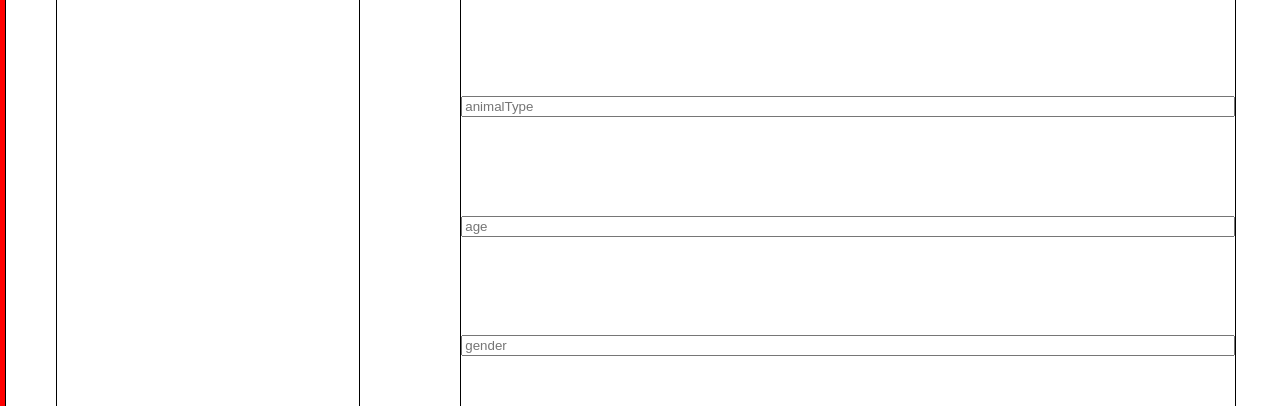
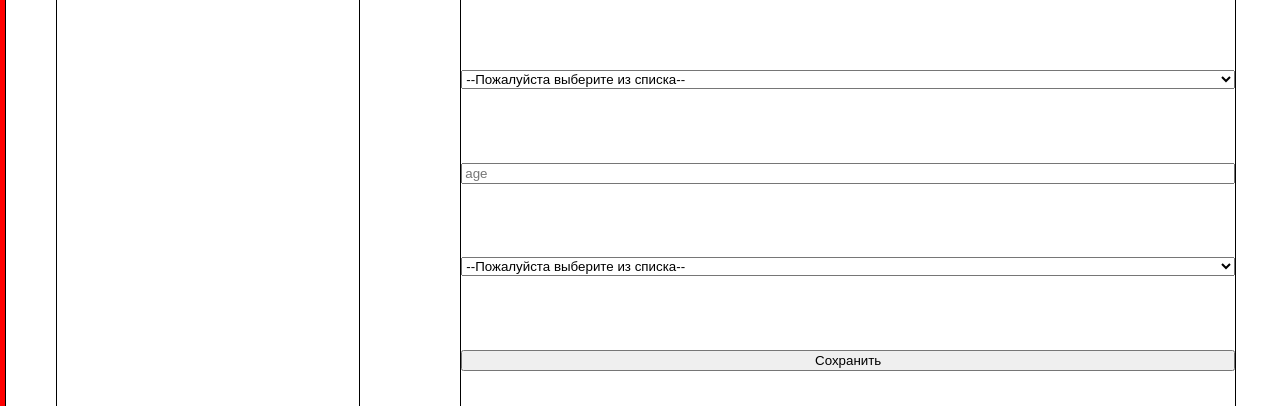
Before and after one commit to Nikkolg/TailTales, a React (Vite) app in the folder client/: page /main in a window 1280 px wide. Both pictures are taken after a click on the button "Редактировать". Shown: the part 133-539 px from the top of the page. Built offline with nearby package versions, Linux system fonts and the light colour scheme; no server answers.

Commit message:
add update data about current user

```diff
--- a/client/src/hooks/useAuthRequest.jsx
+++ b/client/src/hooks/useAuthRequest.jsx
@@ -40,7 +40,11 @@ const useAuthRequest = () => {
         [sendRequest]
     );
 
-    return { sendRequest, register, error, setError };
+    const updateCurrentUser = async (url, body) => {
+        return sendRequest(url, 'PUT', body);
+    };
+
+    return { sendRequest, register, updateCurrentUser, error, setError };
 
 };
 
--- a/client/src/pages/Main/index.jsx
+++ b/client/src/pages/Main/index.jsx
@@ -5,13 +5,11 @@ import { logoutUser, setAllUsers, setCurrentUser } from '../../redux/slices/user
 import { useNavigate } from 'react-router-dom';
 import * as SC from "./styles"
 
-
-
-
 export const MainPage = () => {
     const currentUser = useSelector((state) => state.user.currentUser);
     const allUsers = useSelector((state) => state.user.allUsers);
     const { sendRequest } = useAuthRequest();
+    const { updateCurrentUser } = useAuthRequest();
     const dispatch = useDispatch()
     const navigate = useNavigate();
 
@@ -22,6 +20,17 @@ export const MainPage = () => {
         age: currentUser.age,
         gender: currentUser.gender,
     });
+    const [validationError, setValidationError] = useState('');
+    const [showOtherFields, setShowOtherFields] = useState({
+        animalType: {
+            show: false,
+            value: '',
+        },
+        gender: {
+            show: false,
+            value: '',
+        },
+    });
 
     const handleEditToggle = () => {
         setEditing(!editing);
@@ -29,15 +38,54 @@ export const MainPage = () => {
 
     const handleInputChange = (e) => {
         const { name, value } = e.target;
+
+        if (name === 'animalType' || name === 'gender') {
+            setShowOtherFields((prevFields) => ({
+                ...prevFields,
+                [name]: {
+                    ...prevFields[name],
+                    show: value === 'Other',
+                },
+            }));
+        }
+
         setEditedInfo((prevInfo) => ({
             ...prevInfo,
             [name]: value,
         }));
+
+        setValidationError('');
     };
 
-    const handleSaveChanges = () => {
-        dispatch(setCurrentUser(editedInfo));
+    const handleSaveChanges = async () => {
+        const isNameEmpty = editedInfo.name.trim() === '';
+        const isAgeEmpty = editedInfo.age.trim() === '';
+        const isGenderEmpty = editedInfo.gender.trim() === '';
+        const isAnimalTypeEmpty = editedInfo.animalType.trim() === '';
+        const isOtherAnimalTypeEmpty = showOtherFields.animalType.show && showOtherFields.animalType.value.trim() === '';
+        const isOtherGenderEmpty = showOtherFields.gender.show && showOtherFields.gender.value.trim() === '';
+
+        if (isNameEmpty || isAgeEmpty || isGenderEmpty || isAnimalTypeEmpty || isOtherAnimalTypeEmpty || isOtherGenderEmpty) {
+            setValidationError('Пожалуйста, заполните все поля перед сохранением.');
+            return;
+        }
+
+        const updatedInfo = {
+            ...editedInfo,
+            animalType: showOtherFields.animalType.show ? showOtherFields.animalType.value : editedInfo.animalType,
+            gender: showOtherFields.gender.show ? showOtherFields.gender.value : editedInfo.gender,
+        };
+
+        dispatch(setCurrentUser(updatedInfo));
         setEditing(false);
+
+        try {
+            await updateCurrentUser('http://localhost:3008/updateCurrentUser', updatedInfo);
+            dispatch(setCurrentUser(updatedInfo));
+            setEditing(false);
+        } catch (error) {
+            console.error('Ошибка при обновлении данных на сервере', error);
+        }
     };
 
 
@@ -100,13 +148,36 @@ export const MainPage = () => {
                                     value={editedInfo.name}
                                     onChange={handleInputChange}
                                 />
+
+                                <select
+                                    name="animalType"
+                                    value={editedInfo.animalType}
+                                    onChange={handleInputChange}
+                                >
+                                    <option value="">--Пожалуйста выберите из списка--</option>
+                                    <option value="Dog">Dog</option>
+                                    <option value="Cat">Cat</option>
+                                    <option value="Fish">Fish</option>
+                                    <option value="Bird">Bird</option>
+                                    <option value="Reptile">Reptile</option>
+                                    <option value="Other">Other</option>
+                                </select>
+                                {showOtherFields.animalType.show && (
                                     <input
                                         type="text"
-                                name="animalType"
-                                placeholder='animalType'
-                                value={editedInfo.animalType}
-                                onChange={handleInputChange}
+                                        name="otherAnimalType"
+                                        placeholder="animalType"
+                                        value={showOtherFields.animalType.value}
+                                        onChange={(e) => setShowOtherFields((prevFields) => ({
+                                        ...prevFields,
+                                        animalType: {
+                                            ...prevFields.animalType,
+                                            value: e.target.value,
+                                        },
+                                        }))}
                                     />
+                                )}
+
                                 <input
                                     type="text"
                                     name="age"
@@ -114,14 +185,36 @@ export const MainPage = () => {
                                     value={editedInfo.age}
                                     onChange={handleInputChange}
                                 />
+
+                                <select
+                                    name="gender"
+                                    value={editedInfo.gender}
+                                    onChange={handleInputChange}
+                                >
+                                    <option value="">--Пожалуйста выберите из списка--</option>
+                                    <option value="Male">Male</option>
+                                    <option value="Female">Female</option>
+                                    <option value="Other">Other</option>
+                                </select>
+                                {showOtherFields.gender.show && (
                                     <input
                                         type="text"
-                                name="gender"
-                                placeholder='gender'
-                                value={editedInfo.gender}
-                                onChange={handleInputChange}
+                                        name="otherGender"
+                                        placeholder="gender"
+                                        value={showOtherFields.gender.value}
+                                        onChange={(e) => setShowOtherFields((prevFields) => ({
+                                        ...prevFields,
+                                        gender: {
+                                            ...prevFields.gender,
+                                            value: e.target.value,
+                                        },
+                                        }))}
                                     />
+                                )}
+
                                 <button onClick={handleSaveChanges}>Сохранить</button>
+                                <p style={{ color: 'red' }}>{validationError}</p>
+
                             </>
                         ) : (
                             <>
```
Also changed, not shown: 2 other files (tests, documents, lock files or other folders). Lines whose indentation alone changed are shown as unchanged.
